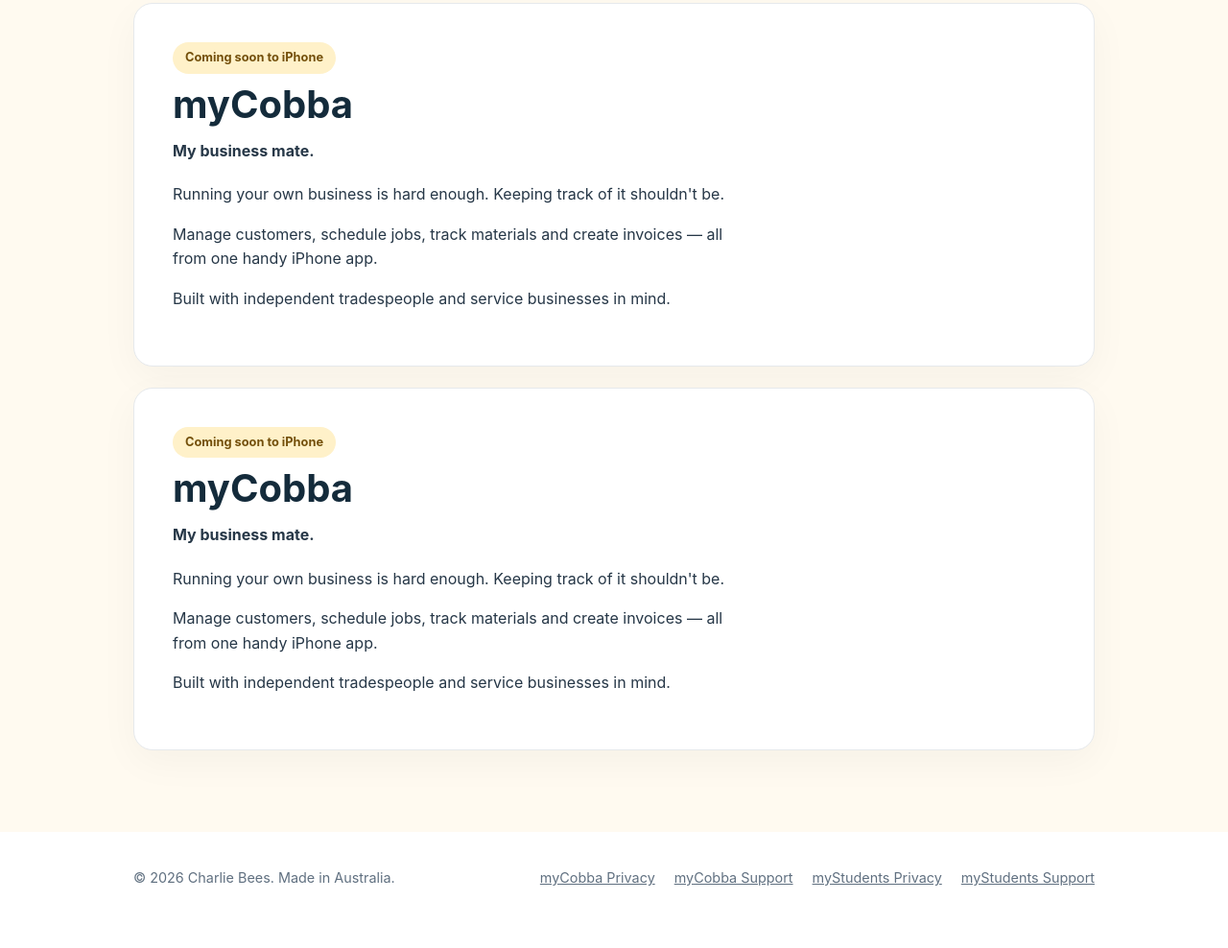
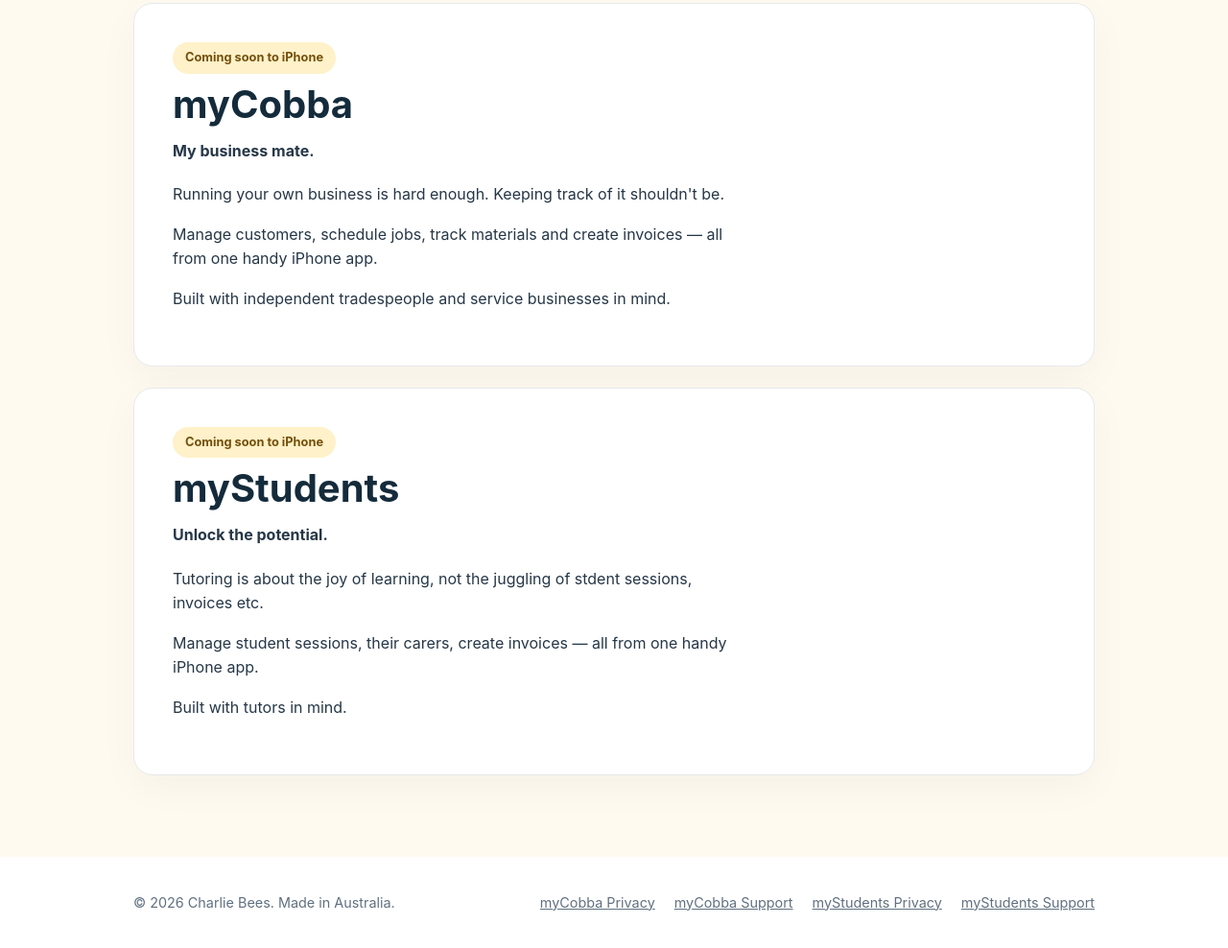
Before and after one commit to charliebees7/charliebees7.github.io, a plain HTML site: page index.html in a window 1280 px wide. Shown: the part 689-1677 px from the top of the page at 96% size. Before the commit the page ends 1651 px from the top, so only its background shows below. Drawn offline with Linux system fonts and the light colour scheme.

Commit message:
Update index.html

```diff
--- a/index.html
+++ b/index.html
@@ -214,23 +214,21 @@
 
       <article class="app-card">
         <span class="pill">Coming soon to iPhone</span>
-        <h2>myCobba</h2>
-        <div class="tagline">My business mate.</div>
+        <h2>myStudents</h2>
+        <div class="tagline">Unlock the potential.</div>
 
         <p>
-          Running your own business is hard enough.
-          Keeping track of it shouldn't be.
+          Tutoring is about the joy of learning, not the
+          juggling of stdent sessions, invoices etc.
         </p>
 
         <p>
-          Manage customers, schedule jobs, track
-          materials and create invoices — all from
-          one handy iPhone app.
+          Manage student sessions, their carers, create
+          invoices — all from one handy iPhone app.
         </p>
 
         <p>
-          Built with independent tradespeople and
-          service businesses in mind.
+          Built with tutors in mind.
         </p>
       </article>
     </div>
```
